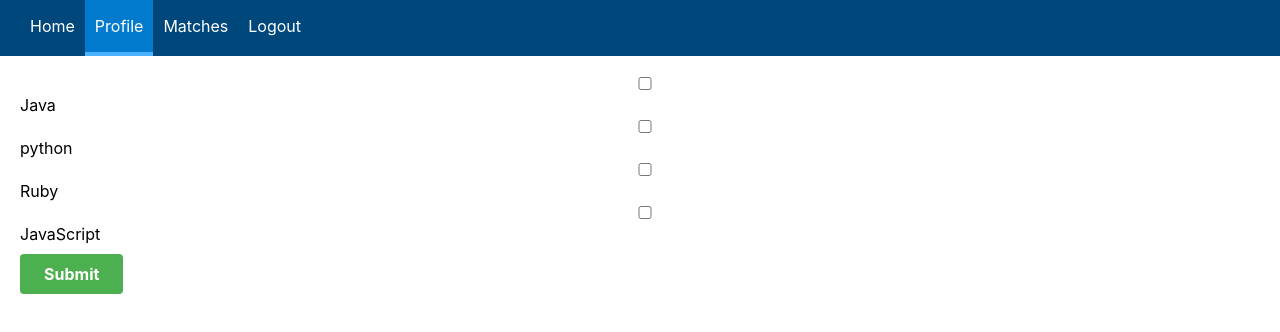
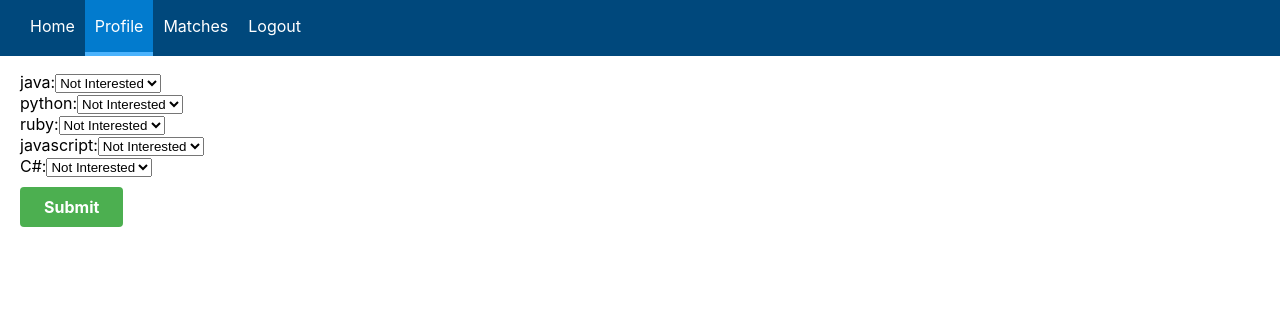
Before and after one commit to Duncan-7/pairing-app-frontend, a React (Create React App) app: page /profile in a window 1280 px wide. Shown: the top 332 px of the page. Built offline with nearby package versions, Linux system fonts and the light colour scheme; sample sign-in values are in the browser's storage.

Commit message:
reworked profile language select to have skill level

```diff
--- a/src/App.js
+++ b/src/App.js
@@ -96,7 +96,7 @@ class App extends Component {
           <Route path="/logout" render={(props) => <Logout {...props} onLogout={this.logout} />} />
           <Route path="/matches" render={(props) => <Matches {...props} current_user={this.state.user} jwt={this.state.jwt}/>} />
           <Route path="/profile" render={(props) => <Profile {...props} current_user={this.state.user} />} />
-          <Route path="/" exact render={(props) => <Home {...props} testJWT={this.testJWT} />} />
+          <Route path="/" exact render={(props) => <Home {...props} testJWT={this.testJWT} current_user={this.state.user} />} />
           <Redirect to="/" />
         </Switch>
       )
--- a/src/components/Home/Home.js
+++ b/src/components/Home/Home.js
@@ -3,7 +3,7 @@ import Button from '../UI/Button/Button';
 const Home = (props) => {
   return (
     <div>
-      <h3>Welcome to *insert pair based pun here*</h3>
+      <h3>Welcome to *insert pair based pun here*, {props.current_user.name}.</h3>
       <p>Some text telling everyone how cool our website is.</p>
       <Button btnType="Neutral" clicked={props.testJWT}>Test Authentication</Button>
     </div>
--- a/src/containers/Auth/Auth.js
+++ b/src/containers/Auth/Auth.js
@@ -63,11 +63,16 @@ class Auth extends Component {
         responseData = responseData.substr(1).slice(0, -1);
         let properties = responseData.split(", ")
         const id = parseInt(properties[0].split("=")[1], 10);
-        const username = properties[1].split("=")[1].substr(1).slice(0, -1);
+        const email = properties[1].split("=")[1].substr(1).slice(0, -1);
+        const name = properties[2].split("=")[1].substr(1).slice(0, -1);
+        const active = properties[3].split("=")[1] == "false" ? false : true;
         const user = {
           id: id,
-          username: username
+          email: email,
+          name: name,
+          active: active
         }
+        console.log(user)
         this.props.saveCredentials(jwt, user);
       })
   }
--- a/src/containers/Profile/Profile.js
+++ b/src/containers/Profile/Profile.js
@@ -4,14 +4,16 @@ import classes from './Profile.module.css';
 import Button from '../../components/UI/Button/Button';
 
 class Profile extends Component {
-  state = {}
+  state = {
+
+  }
 
   handleInputChange = (event) => {
-    console.log(event)
     const target = event.target;
     const value = target.type === 'checkbox' ? target.checked : target.value;
     const name = target.name;
-
+    console.log(name)
+    console.log(value)
     this.setState({
       [name]: value
     });
@@ -20,6 +22,12 @@ class Profile extends Component {
   submitHandler = (event) => {
     event.preventDefault();
     const body = this.state;
+    //remove any entries that have been created with no interest
+    for(let language in body) {
+      if(body[language] == 'no-interest') {
+        delete body[language];
+      }
+    }
     console.log(body)
     axios.post('/languages', body)
       .then(response => {
@@ -28,8 +36,24 @@ class Profile extends Component {
   }
 
   render() {
+    //add more languages here to add to the form
+    const languages = ["java", "python", "ruby", "javascript", "C#"];
+
+    //make each language into a select input
+    let languageInputs = languages.map(language => {
+      return <div>
+        <label htmlFor={language}>{language}:</label>
+        <select name={language} id={language} onChange={this.handleInputChange}>
+          <option value="no-interest">Not Interested</option>
+          <option value="beginner">Beginner</option>
+          <option value="intermediate">Intermediate</option>
+          <option value="advanced">Advanced</option>
+        </select>
+      </div>
+    })
     return(
-      <form onSubmit={this.submitHandler}>
+      <div>
+        {/* <form onSubmit={this.submitHandler}>
           <input type="checkbox" id="java" name="java" value="java" onChange={this.handleInputChange}/>
           <label htmlFor="java">Java</label><br />
           <input type="checkbox" id="python" name="python" value="python" onChange={this.handleInputChange}/>
@@ -39,7 +63,13 @@ class Profile extends Component {
           <input type="checkbox" id="javaScript" name="javaScript" value="javaScript" onChange={this.handleInputChange}/>
           <label htmlFor="java">JavaScript</label><br />
           <Button btnType="Success">Submit</Button>
+        </form> */}
+
+        <form onSubmit={this.submitHandler}>
+        {languageInputs}
+        <Button btnType="Success">Submit</Button>
         </form>
+      </div>
     )
   }
 }
```
Also changed, not shown: 1 other file (tests, documents, lock files or other folders). Lines whose indentation alone changed are shown as unchanged.
